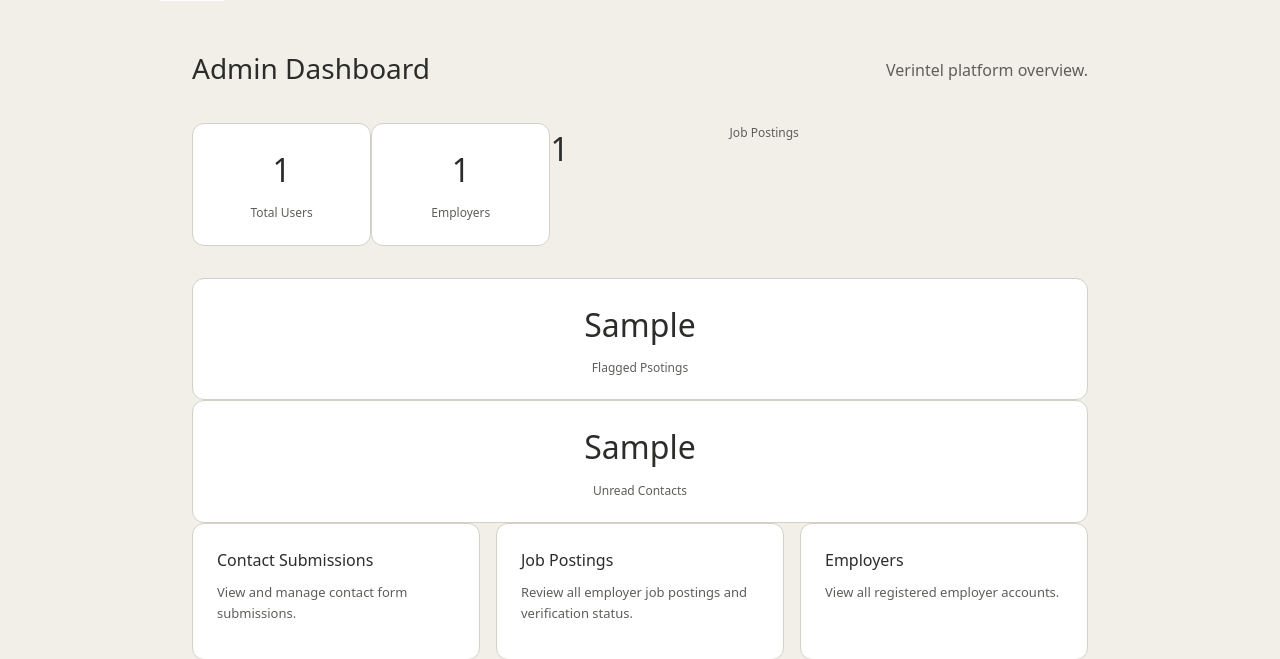
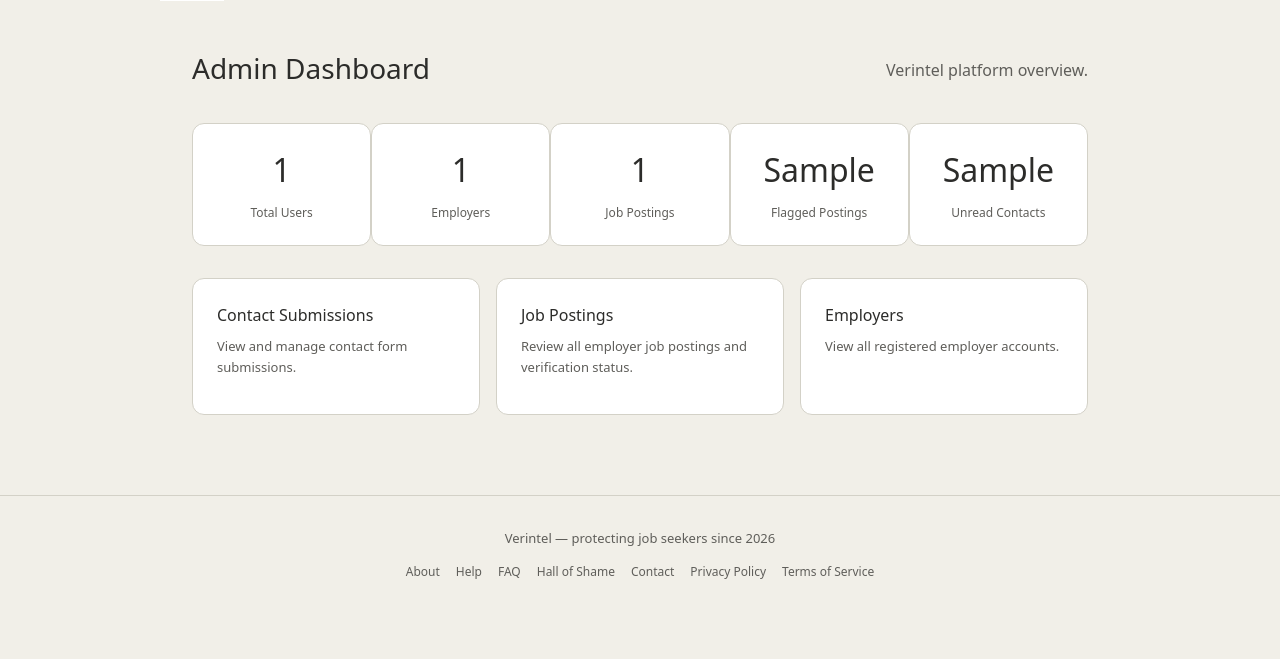
Before and after one commit to Hrafn1377/Verintel, a Python web app: template templates/admin/dashboard.html in a window 1280 px wide. Shown: the part 59-718 px from the top of the page. After the commit the page ends 638 px from the top, so only its background shows below. Run offline with Jinja, Linux system fonts and the light colour scheme; the template is opened without the code that fills it: most values are stand-ins (such as "Sample title", 1, 10 or a date in 2020); some libraries are stand-ins or nearby versions.

Commit message:
Fix admin dashboard layout and contacts route

```diff
--- a/app/routers/admin.py
+++ b/app/routers/admin.py
@@ -43,13 +43,14 @@
             "user": current_user,
             "total_users": total_users,
             "total_employers": total_employers,
-            "total_postings": flagged_postings,
+            "total_postings": total_postings,
+            "flagged_postings": flagged_postings,
             "unread_contacts": unread_contacts,
         }
     )
 
 
-@router.get("/contact")
+@router.get("/contacts")
 async def admin_contacts(
     request: Request,
     db: Session = Depends(get_db),
--- a/templates/admin/dashboard.html
+++ b/templates/admin/dashboard.html
@@ -1,7 +1,7 @@
 {% extends "base.html" %}
 
-{% block title %}Admin Dashboard - Verintel{% endblock %}
-{% block robots%}<meta name="robots" content="noindex, nofollow">{% endblock %}
+{% block title %}Admin Dashboard — Verintel{% endblock %}
+{% block robots %}<meta name="robots" content="noindex, nofollow">{% endblock %}
 
 {% block content %}
 <div class="admin-page">
@@ -19,12 +19,13 @@
             <span class="admin-stat-number">{{ total_employers }}</span>
             <span class="admin-stat-label">Employers</span>
         </div>
-        <div class="admin-stat-number">{{ total_postings }}</div>
+        <div class="admin-stat">
+            <span class="admin-stat-number">{{ total_postings }}</span>
             <span class="admin-stat-label">Job Postings</span>
         </div>
         <div class="admin-stat {% if flagged_postings > 0 %}admin-stat--alert{% endif %}">
             <span class="admin-stat-number">{{ flagged_postings }}</span>
-        <span class="admin-stat-label">Flagged Psotings</span>
+            <span class="admin-stat-label">Flagged Postings</span>
         </div>
         <div class="admin-stat {% if unread_contacts > 0 %}admin-stat--alert{% endif %}">
             <span class="admin-stat-number">{{ unread_contacts }}</span>
@@ -52,4 +53,5 @@
             <p>View all registered employer accounts.</p>
         </a>
     </div>
+</div>
 {% endblock %}
```
Lines whose indentation alone changed are shown as unchanged.
